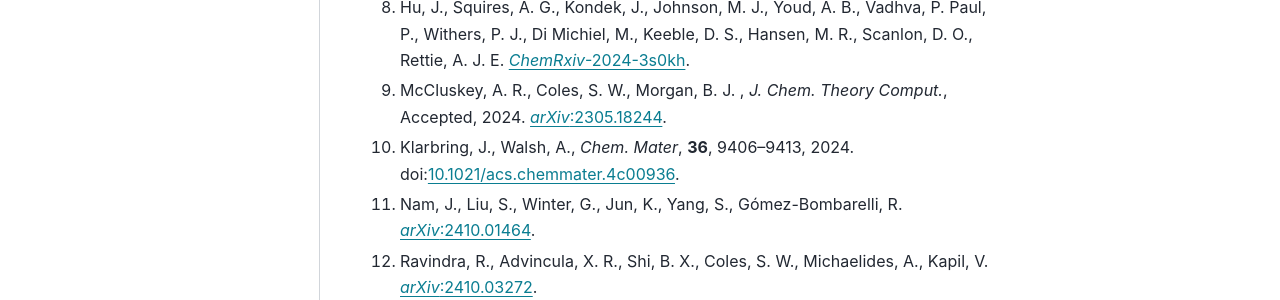
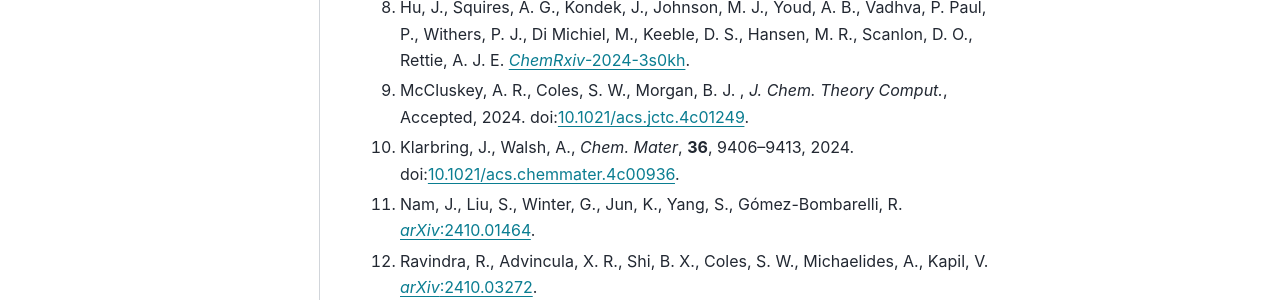
Before and after one commit to bjmorgan/kinisi, a Sphinx documentation site: the page built from docs/source/papers.md, in a window 1280 px wide and 1310 px high. Shown: the part 763-1063 px from the top of the window. Built offline with Sphinx 7.4.7 and the PyData theme 0.15.4, drawn with Linux system fonts in a browser that asks for light colours.

Commit message:
Update papers.md

```diff
--- a/docs/source/papers.md
+++ b/docs/source/papers.md
@@ -10,7 +10,7 @@ Here we will try and list publications that have used `kinisi` (if you would lik
 6. Choi, Y.-S., Lee, Y., Ahn, H., Jeong, J., Chung, K. Y., Scanlon, D. O., Lee, J.-C., *Carbon Energy*, **6**, e564, 2024. doi: [10.1002/cey2.564](https://doi.org/10.1002/cey2.564).
 7. Dunn, J., Crossley-Lewis, J. M., McCluskey, A. R., Jackson, F., Buda, C., Sunley, G., Mulholland, A. J., Allan, N, L., *Catal. Sci. Technolo.*, **14**, 3674-3681, 2024. doi:[10.1039/D4CY00506F](https://doi.org/10.1039/D4CY00506F).
 8. Hu, J., Squires, A. G., Kondek, J., Johnson, M. J., Youd, A. B., Vadhva, P. Paul, P., Withers, P. J., Di Michiel, M., Keeble, D. S., Hansen, M. R., Scanlon, D. O., Rettie, A. J. E. [*ChemRxiv*-2024-3s0kh](https://doi.org/10.26434/chemrxiv-2024-3s0kh).
-9. McCluskey, A. R., Coles, S. W., Morgan, B. J. , *J. Chem. Theory Comput.*, Accepted, 2024. [*arXiv*:2305.18244](https://arxiv.org/abs/2305.18244).
+9. McCluskey, A. R., Coles, S. W., Morgan, B. J. , *J. Chem. Theory Comput.*, Accepted, 2024. doi:[10.1021/acs.jctc.4c01249](https://doi.org/10.1021/acs.jctc.4c01249).
 10. Klarbring, J., Walsh, A., *Chem. Mater*, **36**, 9406–9413, 2024. doi:[10.1021/acs.chemmater.4c00936](https://doi.org/10.1021/acs.chemmater.4c00936).
 11. Nam, J., Liu, S., Winter, G., Jun, K., Yang, S., Gómez-Bombarelli, R. [*arXiv*:2410.01464](https://arxiv.org/abs/2410.01464).
 12. Ravindra, R., Advincula, X. R., Shi, B. X., Coles, S. W., Michaelides, A., Kapil, V. [*arXiv*:2410.03272](https://arxiv.org/abs/2410.03272).
```
